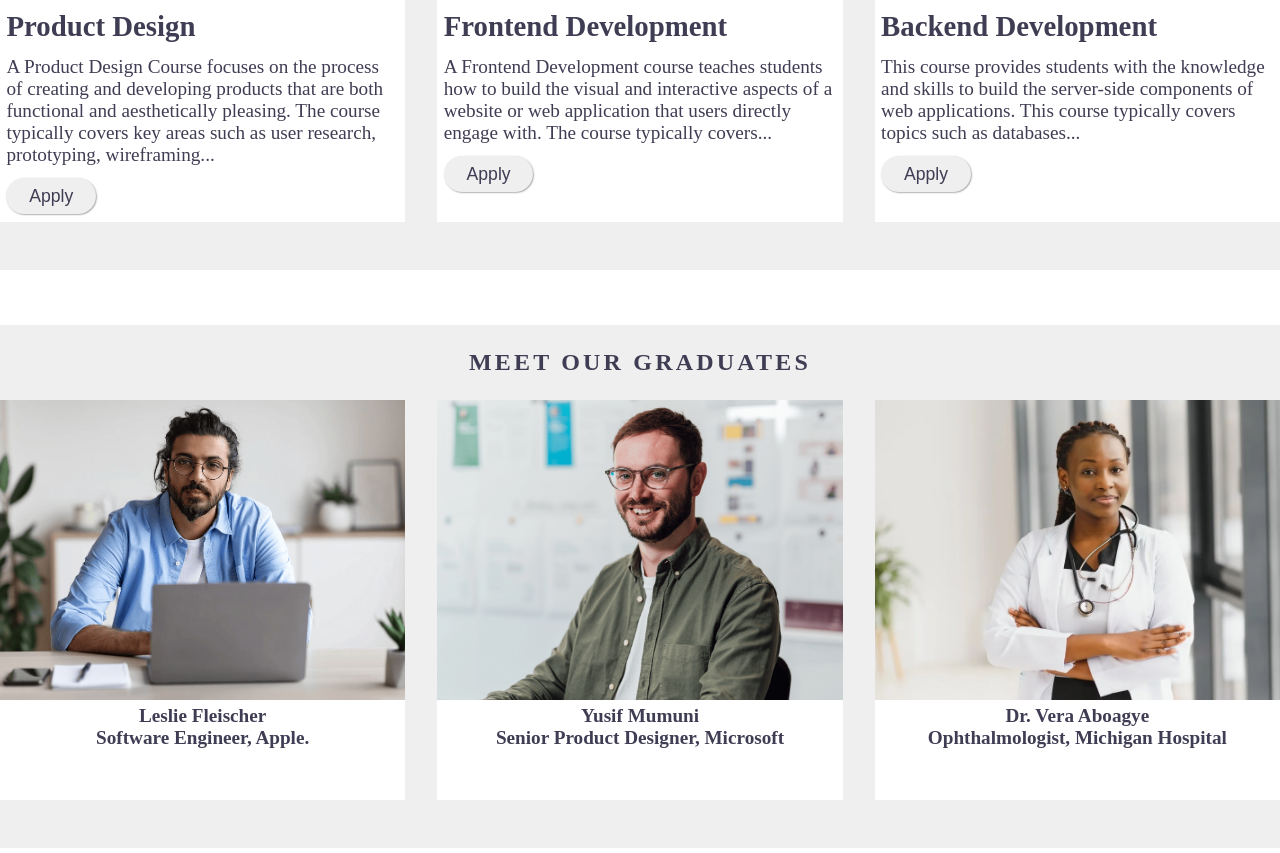
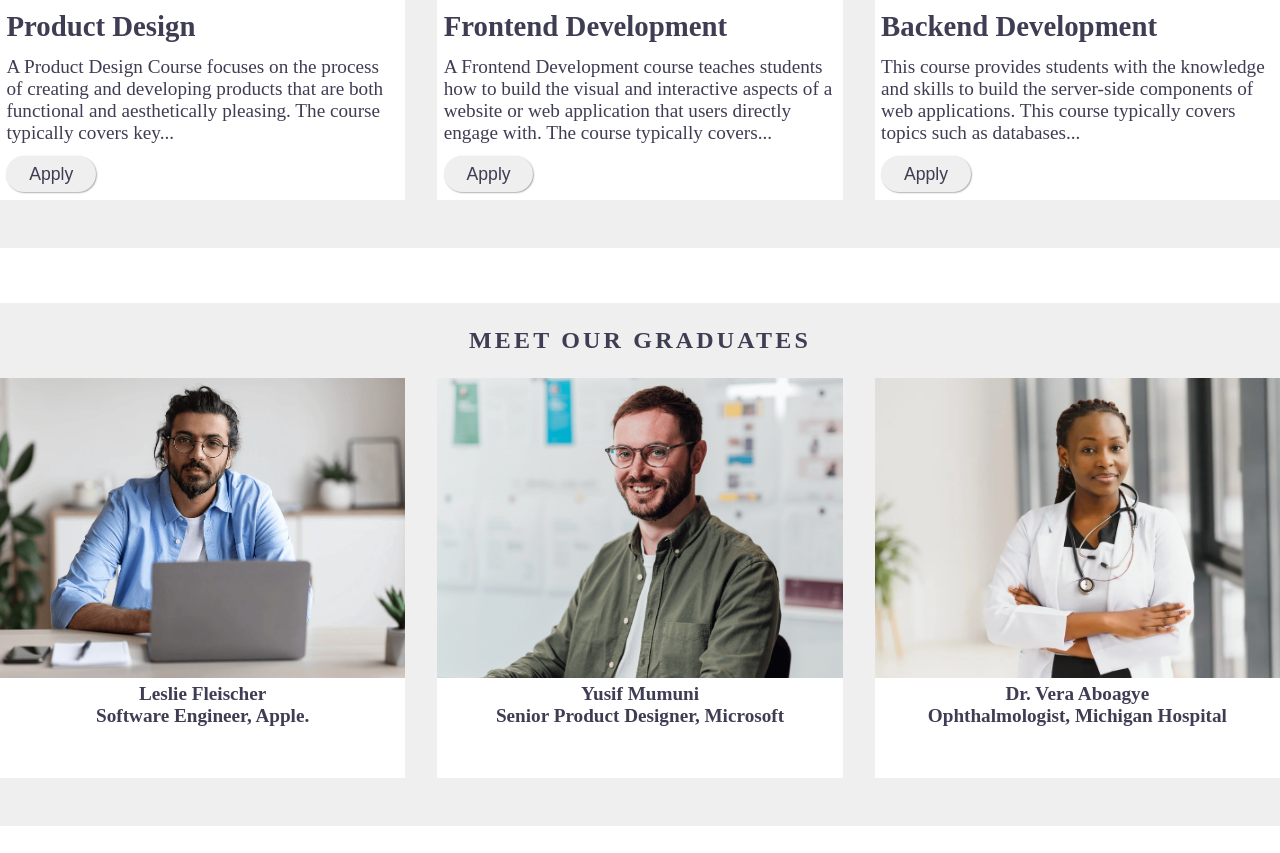
Before and after one commit to godwinLaryea/School-website, a plain HTML site: page index.html in a window 1280 px wide. Shown: the part 1378-2231 px from the top of the page. Drawn offline with Linux system fonts and the light colour scheme.

Commit message:
changed content on product design course

```diff
--- a/index.html
+++ b/index.html
@@ -99,8 +99,7 @@
                   <h2 class="course-header">Product Design</h2>
                 </div>
                 <p class="courses-text">A Product Design Course focuses on the process of creating and developing
-                  products that are both functional and aesthetically pleasing. The course typically covers key areas
-                  such as user research, prototyping, wireframing...
+                  products that are both functional and aesthetically pleasing. The course typically covers key...
                 </p>
                 <div class="btn-wrapper">
                   <button class="btns course-apply-btn" onclick="alert('Coming soon...')">
```
